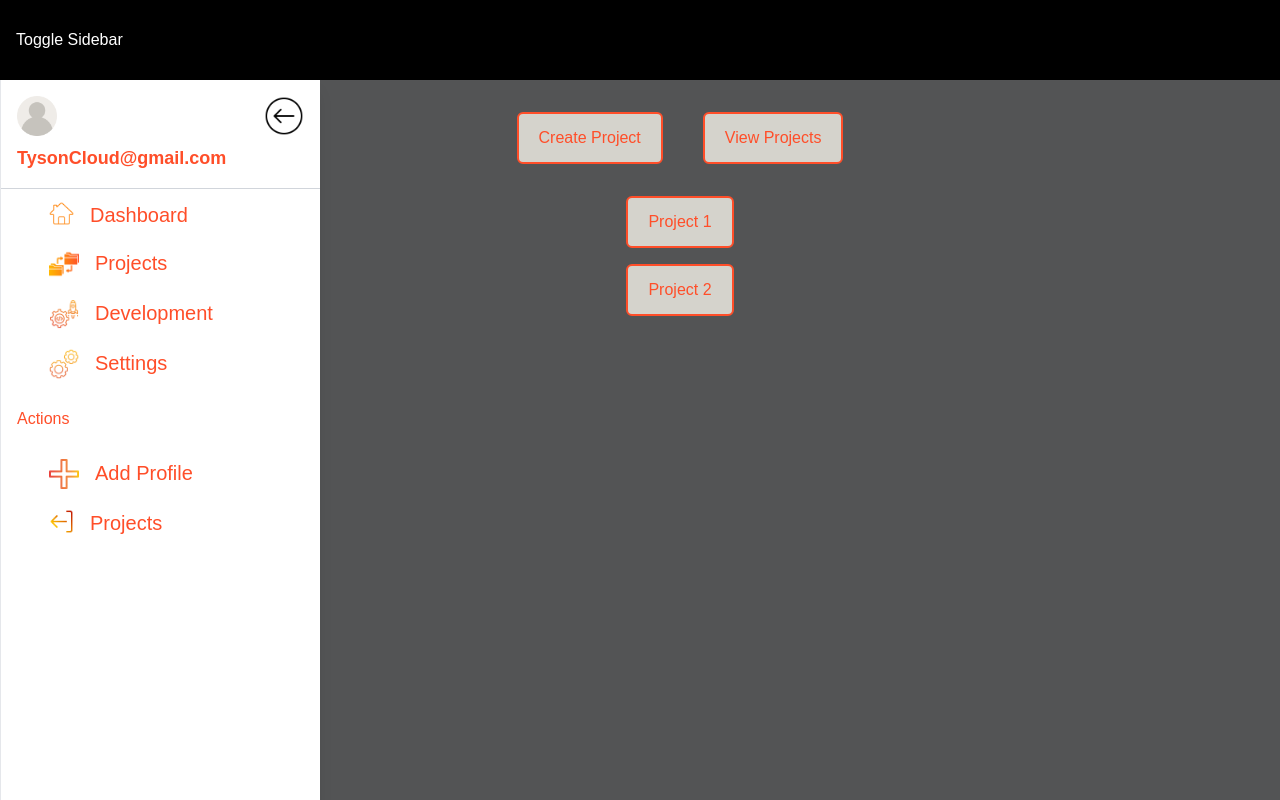
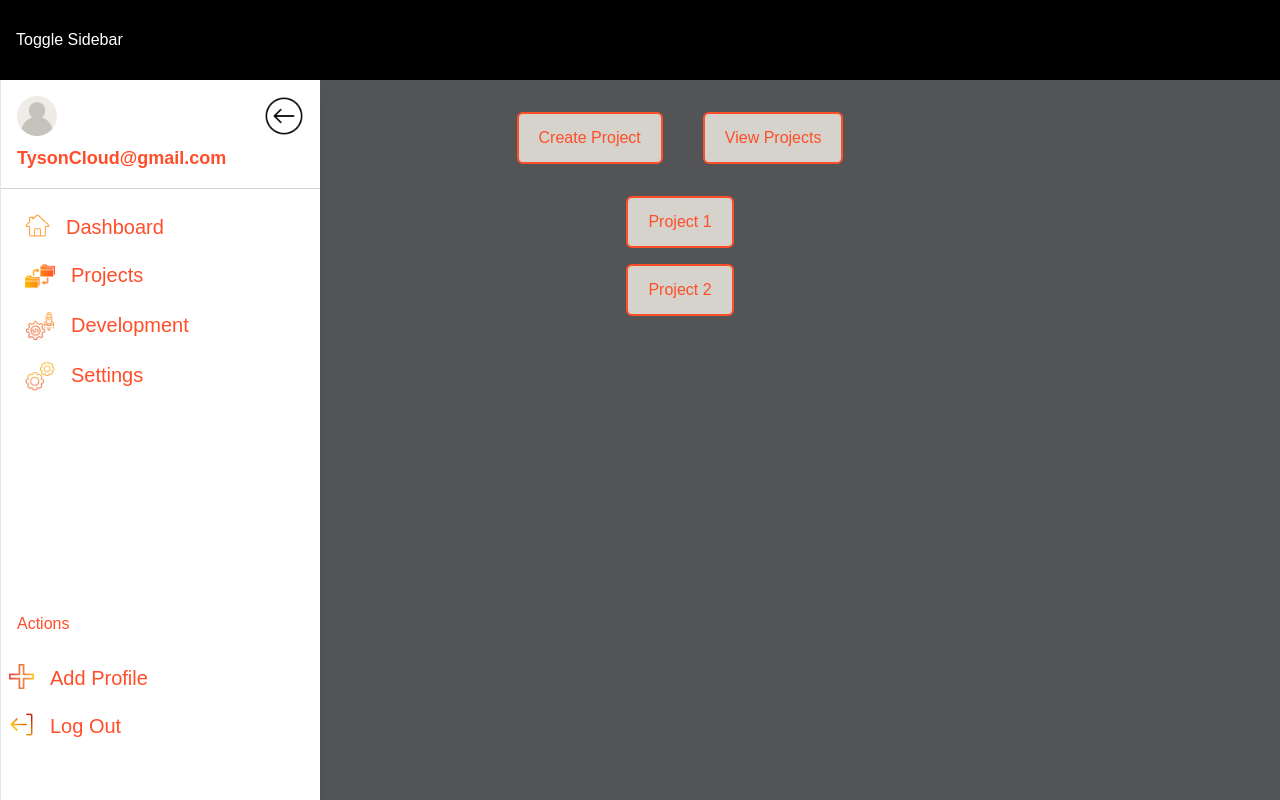
Before and after one commit to Hoochymoochy/tysonCloud, a Next.js app in the folder my-app/: page / in a window 1280 px wide. Built offline with nearby package versions, Linux system fonts and the light colour scheme.

Commit message:
goated-side-bar-finish

```diff
--- a/my-app/src/app/components/Screen/Dashboard.tsx
+++ b/my-app/src/app/components/Screen/Dashboard.tsx
@@ -1,6 +1,7 @@
 "use client";
 import Image from "next/image";
 import { useState } from "react";
+import { SidebarButton } from "../ui/Dashboard/Sidebar-Buttons";
 
 export default function Dashboard() {
   const [side, setSide] = useState(false);
@@ -52,72 +53,18 @@ export default function Dashboard() {
               />
               TysonCloud@gmail.com
             </h2>
-            <div>
-              <button className="hover:bg-lslate hover:bg-opacity-80  border-1 rounded-md pr-44 pl-10 py-2 my-1 ml-2 ease-in-out duration-300 flex text-xl">
-                <Image
-                  src="/images/home.png"
-                  alt="Close Sidebar"
-                  width={25}
-                  height={25}
-                  className="justify-center mr-4"
-                />
-                Dashboard
-              </button>
-              <button className="hover:bg-lslate hover:bg-opacity-80  border-1 rounded-md pr-44 pl-10 py-2 my-1 ml-2 ease-in-out duration-300 flex text-xl">
-                <Image
-                  src="/images/data-copy.png"
-                  alt="Close Sidebar"
-                  width={30}
-                  height={30}
-                  className="justify-center mr-4"
-                />
-                Projects
-              </button>
-              <button className="hover:bg-lslate hover:bg-opacity-80  border-1 rounded-md pr-44 pl-10 py-2 my-1 ml-2 ease-in-out duration-300 flex text-xl">
-                <Image
-                  src="/images/release.png"
-                  alt="Close Sidebar"
-                  width={30}
-                  height={30}
-                  className="justify-center mr-4"
-                />
-                Development
-              </button>
-              <button className="hover:bg-lslate hover:bg-opacity-80  border-1 rounded-md pr-44 pl-10 py-2 my-1 ml-2 ease-in-out duration-300 flex text-xl">
-                <Image
-                  src="/images/gear.png"
-                  alt="Close Sidebar"
-                  width={30}
-                  height={30}
-                  className="justify-center mr-4"
-                />
-                Settings
-              </button>
+            <div className="w-[90%] mx-auto mt-4">
+              <SidebarButton text="Dashboard" image="home" size={25}></SidebarButton>
+              <SidebarButton text="Projects" image="data-copy" size={30}></SidebarButton>
+              <SidebarButton text="Development" image="release" size={30}></SidebarButton>
+              <SidebarButton text="Settings" image="gear" size={30}></SidebarButton>
             </div>
-            <div>
+            <div className="bottom-32 absolute w-[90%] mx-auto mt-4">
               <div className="p-4">
                 <p>Actions</p>
               </div>
-              <button className="hover:bg-lslate hover:bg-opacity-80  border-1 rounded-md pr-30 pl-10 py-2 my-1 ml-2 ease-in-out duration-300 flex text-xl">
-                <Image
-                  src="/images/plus.png"
-                  alt="Close Sidebar"
-                  width={30}
-                  height={30}
-                  className="justify-center mr-4"
-                />
-                Add Profile
-              </button>
-              <button className="hover:bg-lslate hover:bg-opacity-80  border-1 rounded-md pr-44 pl-10 py-2 my-1 ml-2 ease-in-out duration-300 flex text-xl">
-                <Image
-                  src="/images/logout.png"
-                  alt="Close Sidebar"
-                  width={25}
-                  height={25}
-                  className="justify-center mr-4"
-                />
-                Projects
-              </button>
+              <SidebarButton text="Add Profile" image="plus" size={25}></SidebarButton>
+              <SidebarButton text="Log Out" image="logout" size={25}></SidebarButton>
             </div>
           </>
         )}
--- /dev/null
+++ b/my-app/src/app/components/ui/Dashboard/Sidebar-Buttons.tsx
@@ -0,0 +1,25 @@
+import Image from "next/image";
+
+interface button{
+    image: string,
+    text: string,
+    size: number,
+    onClick?: ()=> void
+
+}
+
+
+export const SidebarButton: React.FC<button> = ({image, text, size}) => {
+  return (
+    <button className="hover:bg-slate-200 hover:bg-opacity-95  border-1 rounded-md w-full py-2 my-1 ml-2 ease-in-out duration-300 flex text-xl">
+      <Image
+        src={`/images/${image}.png`}
+        alt="Close Sidebar"
+        width={size}
+        height={size}
+        className="justify-center mr-4"
+      />
+      {text}
+    </button>
+  );
+}
```
